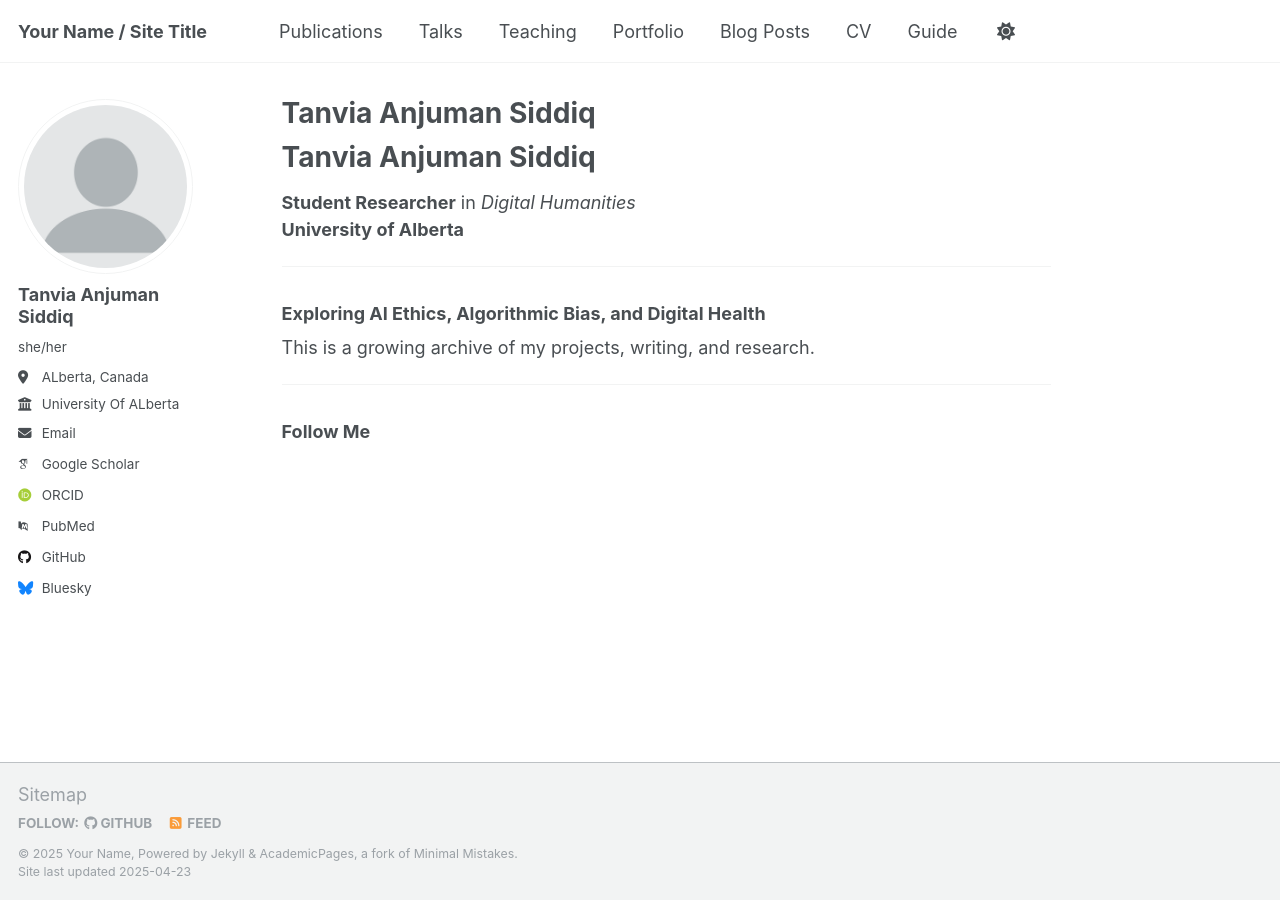
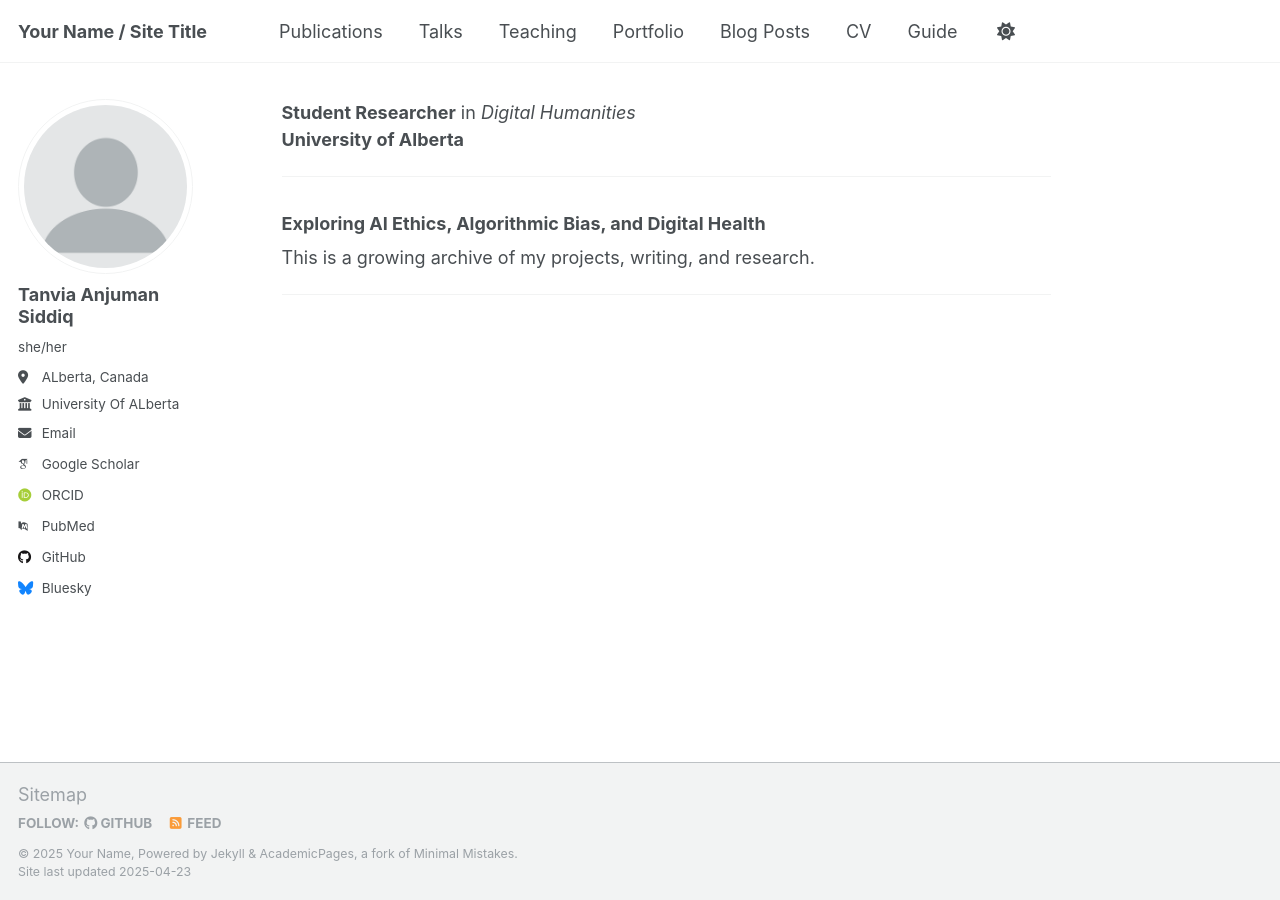
Before and after one commit to Tanvia13/mee, a Jekyll site: the page built from index.md, in a window 1280 px wide. Built offline with Jekyll 4.4.1, drawn with Linux system fonts in a browser that asks for light colours; some web fonts are replaced; our own code applies the rules of GitHub Pages for plain Markdown files.

Commit message:
Update index.md

```diff
--- a/index.md
+++ b/index.md
@@ -1,4 +1,4 @@
-# **Tanvia Anjuman Siddiq**
+
 **Student Researcher** in *Digital Humanities*
 **University of Alberta**
 
@@ -8,5 +8,3 @@
 This is a growing archive of my projects, writing, and research.
 
 ---
-
-### **Follow Me**
```
